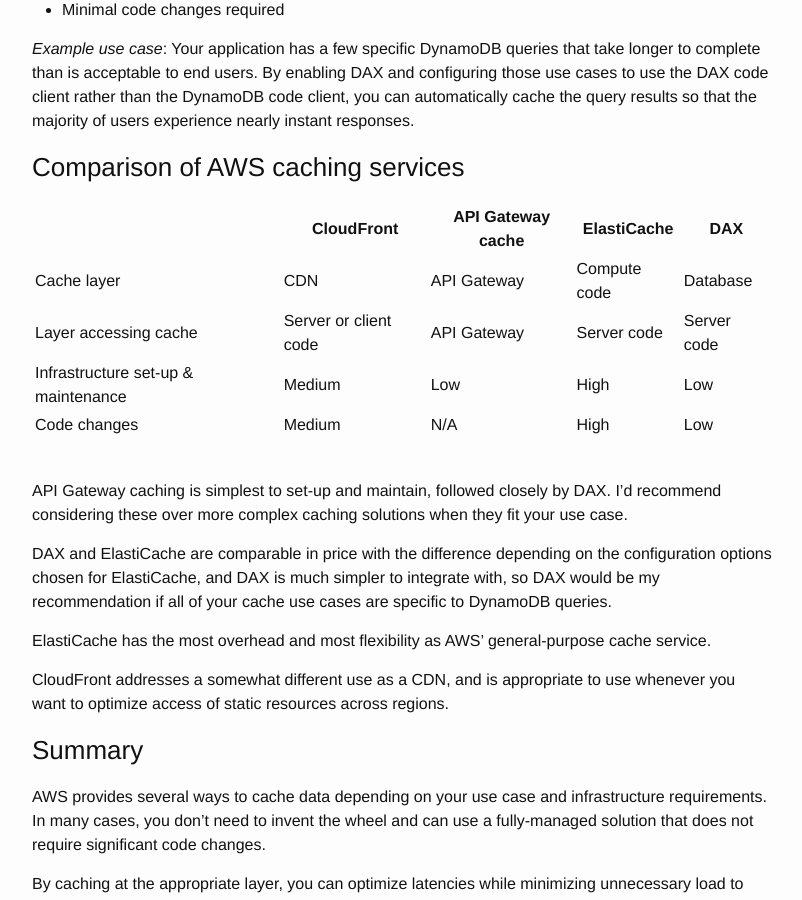
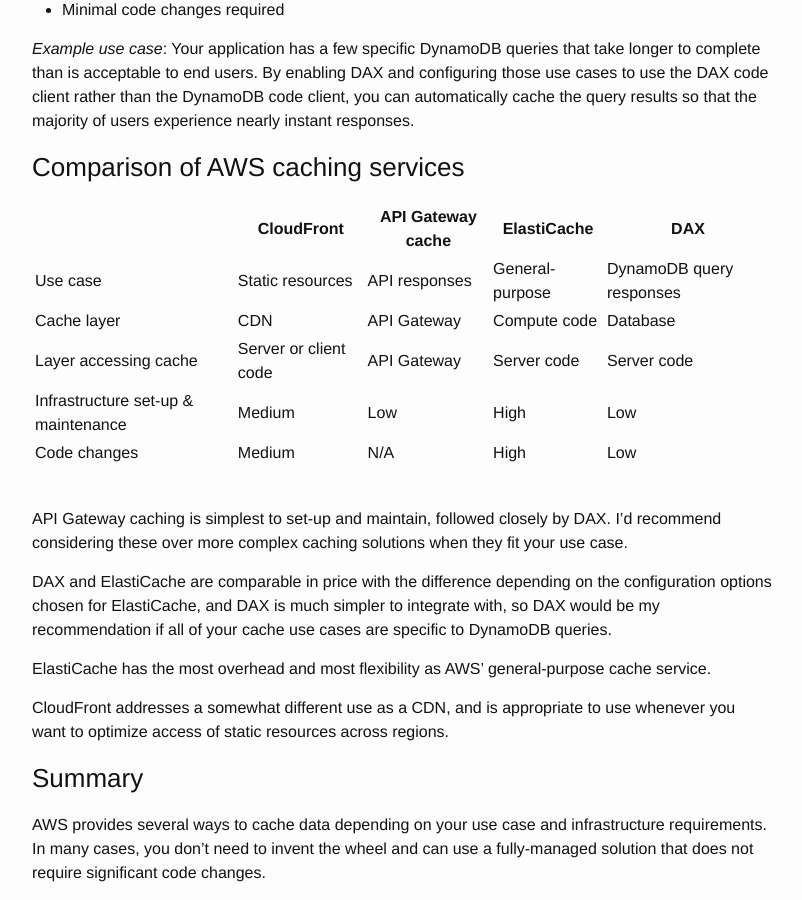
Before and after one commit to msayson/msayson.github.io, a Jekyll site: the page built from _posts/2023-04-25-aws-caching-options.markdown, in a window 1280 px wide and 900 px high, scrolled down 2335 px. Shown: the whole window, without its empty margins (238-1040 px from the left). Built offline with Jekyll 4.4.1, drawn with Linux system fonts in a browser that asks for light colours.

Commit message:
Add use case to cache service comparison table

```diff
--- a/_posts/2023-04-25-aws-caching-options.markdown
+++ b/_posts/2023-04-25-aws-caching-options.markdown
@@ -66,6 +66,7 @@
 
 |            |CloudFront|API Gateway cache|ElastiCache|DAX|
 |------------|----------|-----------------|-----------|---|
+|Use case|Static resources|API responses|General-purpose|DynamoDB query responses|
 |Cache layer|CDN|API Gateway|Compute code|Database|
 |Layer accessing cache|Server or client code|API Gateway|Server code|Server code|
 |Infrastructure set-up & maintenance|Medium|Low|High|Low|
```
